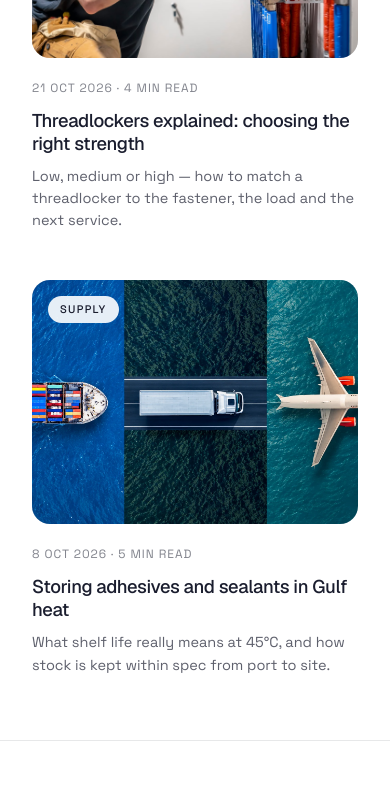
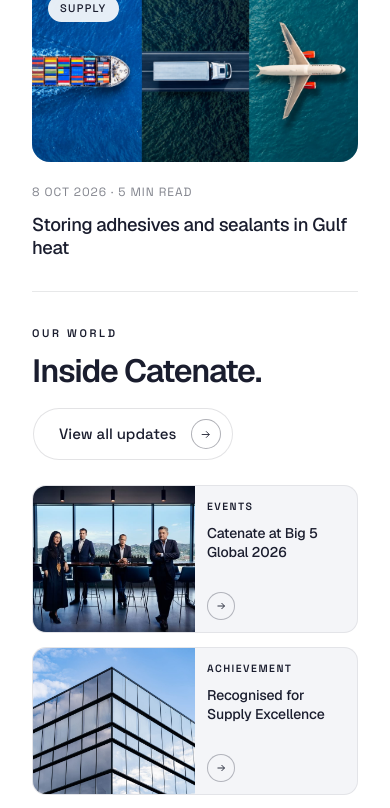
Before and after one commit to Rendersarc2026/Catenate, a Next.js app: page / in a window 390 px wide. Shown: the part 10933-11741 px from the top of the page. Built offline with nearby package versions, Linux system fonts and the light colour scheme.

Commit message:
feat: enhance PostCard and LatestBlog components with responsive design and new company updates section

```diff
--- a/src/components/site/blog/post-card.tsx
+++ b/src/components/site/blog/post-card.tsx
@@ -2,13 +2,28 @@ import Image from "next/image"
 import Link from "next/link"
 
 import { formatPostDate, type BlogPost } from "@/data/catenate"
+import { cn } from "@/lib/utils"
 
-/* One article as an image-led card, linking to its full page. */
-export function PostCard({ post }: { post: BlogPost }) {
+/*
+ * One article as an image-led card, linking to its full page. `compact` drops
+ * the excerpt and uses a wider image, for the home page teaser.
+ */
+export function PostCard({
+  post,
+  compact = false,
+}: {
+  post: BlogPost
+  compact?: boolean
+}) {
   return (
     <article className="group/post">
       <Link href={`/blog/${post.slug}`} className="block">
-        <div className="relative aspect-[4/3] overflow-hidden rounded-[18px] bg-[#e6e7ec]">
+        <div
+          className={cn(
+            "relative overflow-hidden rounded-[18px] bg-[#e6e7ec]",
+            compact ? "aspect-[16/9]" : "aspect-[4/3]"
+          )}
+        >
           <Image
             src={post.image}
             alt=""
@@ -29,9 +44,11 @@ export function PostCard({ post }: { post: BlogPost }) {
         <h3 className="mt-2.5 text-[clamp(1.15rem,1.5vw,1.4rem)] leading-[1.25] font-medium tracking-[-0.02em] text-ink underline decoration-transparent underline-offset-4 transition-colors duration-300 group-hover/post:decoration-ink/40">
           {post.title}
         </h3>
-        <p className="mt-2.5 text-[14.5px] leading-[1.55] text-ink/70">
-          {post.excerpt}
-        </p>
+        {!compact && (
+          <p className="mt-2.5 text-[14.5px] leading-[1.55] text-ink/70">
+            {post.excerpt}
+          </p>
+        )}
       </Link>
     </article>
   )
--- a/src/components/site/latest-blog.tsx
+++ b/src/components/site/latest-blog.tsx
@@ -1,35 +1,115 @@
+import Image from "next/image"
+import Link from "next/link"
+
 import { ArrowButton } from "@/components/site/arrow-button"
 import { PostCard } from "@/components/site/blog/post-card"
 import { Reveal } from "@/components/site/reveal"
-import { blogPosts } from "@/data/catenate"
+import { blogPosts, companyUpdates, type CompanyUpdate } from "@/data/catenate"
+
+function SectionHeading({
+  eyebrow,
+  title,
+  href,
+  cta,
+}: {
+  eyebrow: string
+  title: string
+  href: string
+  cta: string
+}) {
+  return (
+    <Reveal className="mb-[clamp(24px,3vw,40px)] flex flex-wrap items-end justify-between gap-x-8 gap-y-5">
+      <div>
+        <span className="mb-[clamp(10px,1.2vw,16px)] block text-[clamp(11px,0.95vw,14px)] font-semibold tracking-[0.24em] text-ink uppercase">
+          {eyebrow}
+        </span>
+        <h2 className="text-[clamp(2rem,4vw,3.6rem)] leading-[1.05] font-semibold tracking-[-0.035em] text-ink">
+          {title}
+        </h2>
+      </div>
+      <ArrowButton href={href} variant="quiet" size="pill">
+        {cta}
+      </ArrowButton>
+    </Reveal>
+  )
+}
+
+/* A company update: image on the left, category, title and arrow on the right. */
+function UpdateCard({ update }: { update: CompanyUpdate }) {
+  return (
+    <Link
+      href={update.href}
+      className="group/update flex min-h-[148px] overflow-hidden rounded-[14px] border border-ink/8 bg-[#f4f5f8] transition-colors duration-300 hover:bg-[#eceef3]"
+    >
+      <div className="relative w-1/2 shrink-0 overflow-hidden bg-[#e6e7ec]">
+        <Image
+          src={update.image}
+          alt=""
+          fill
+          sizes="(max-width: 640px) 50vw, (max-width: 1024px) 25vw, 12vw"
+          className="object-cover transition-transform duration-800 ease-expo group-hover/update:scale-105"
+        />
+      </div>
+      <div className="flex flex-1 flex-col p-[clamp(12px,1.2vw,18px)]">
+        <span className="text-[10.5px] font-semibold tracking-[0.14em] text-ink uppercase">
+          {update.category}
+        </span>
+        <h3 className="mt-2 text-[clamp(14px,1.05vw,16px)] leading-[1.3] font-medium tracking-[-0.01em] text-ink">
+          {update.title}
+        </h3>
+        <span
+          aria-hidden="true"
+          className="mt-auto grid size-7 place-items-center rounded-full text-ink shadow-[inset_0_0_0_1px_rgb(26_29_46/0.3)] transition-[transform,background-color] duration-250 ease-expo group-hover/update:rotate-45 group-hover/update:bg-ink/5"
+        >
+          <svg viewBox="0 0 24 24" className="size-3 fill-none stroke-current stroke-[1.8]">
+            <path d="M5 12h14M13 6l6 6-6 6" />
+          </svg>
+        </span>
+      </div>
+    </Link>
+  )
+}
 
 /*
- * "Latest blog" — the three newest articles, with a way through to the rest.
+ * "Latest blog" — the three newest articles, then "Inside Catenate": company
+ * news, events and partnerships.
  */
 export function LatestBlog() {
   return (
     <section id="blog" className="section bg-white">
-      <Reveal className="mb-[clamp(28px,4vw,52px)] flex flex-wrap items-end justify-between gap-x-8 gap-y-5">
-        <div>
-          <span className="mb-[clamp(14px,1.6vw,22px)] block text-[clamp(11px,0.95vw,14px)] font-semibold tracking-[0.24em] text-ink uppercase">
-            Insights &amp; Expertise
-          </span>
-          <h2 className="text-[clamp(2rem,4vw,3.6rem)] leading-[1.05] font-semibold tracking-[-0.035em] text-ink">
-            The Catenate Perspective.
-          </h2>
-        </div>
-        <ArrowButton href="/blog" variant="quiet" size="pill">
-          View all posts
-        </ArrowButton>
-      </Reveal>
+      <SectionHeading
+        eyebrow="Insights & Expertise"
+        title="The Catenate Perspective."
+        href="/blog"
+        cta="View all posts"
+      />
 
       <Reveal
         stagger
         step={90}
-        className="grid gap-x-[clamp(20px,2.4vw,36px)] gap-y-12 md:grid-cols-3"
+        className="grid gap-x-[clamp(20px,2.4vw,36px)] gap-y-10 md:grid-cols-3"
       >
         {blogPosts.slice(0, 3).map((post) => (
-          <PostCard key={post.slug} post={post} />
+          <PostCard key={post.slug} post={post} compact />
+        ))}
+      </Reveal>
+
+      <div className="my-[clamp(32px,3.6vw,52px)] border-t border-ink/10" />
+
+      <SectionHeading
+        eyebrow="Our World"
+        title="Inside Catenate."
+        href="/about"
+        cta="View all updates"
+      />
+
+      <Reveal
+        stagger
+        step={90}
+        className="grid gap-[clamp(14px,1.6vw,24px)] sm:grid-cols-2 lg:grid-cols-4"
+      >
+        {companyUpdates.map((update) => (
+          <UpdateCard key={update.title} update={update} />
         ))}
       </Reveal>
     </section>
--- a/src/data/catenate.ts
+++ b/src/data/catenate.ts
@@ -2627,6 +2627,45 @@ export const blogPosts: BlogPost[] = [
 export const blogPostBySlug = (slug: string): BlogPost | undefined =>
   blogPosts.find((post) => post.slug === slug);
 
+export type CompanyUpdate = {
+  category: string;
+  title: string;
+  image: string;
+  href: string;
+};
+
+/*
+ * "Inside Catenate" — company news on the home page. Images are placeholders
+ * until event and award photography is supplied; links point at existing
+ * pages until a news page exists.
+ */
+export const companyUpdates: CompanyUpdate[] = [
+  {
+    category: "Events",
+    title: "Catenate at Big 5 Global 2026",
+    image: "/images/about/team-catenate.jpeg",
+    href: "/about",
+  },
+  {
+    category: "Achievement",
+    title: "Recognised for Supply Excellence",
+    image: "/images/technologies/glass-facade.jpg",
+    href: "/about",
+  },
+  {
+    category: "News",
+    title: "New regional distribution hub in Oman",
+    image: "/images/about/hero-warehouse.jpg",
+    href: "/contact",
+  },
+  {
+    category: "Partnership",
+    title: "Strategic partnership to expand in MENA",
+    image: "/images/about/team-onsite.jpg",
+    href: "/about",
+  },
+];
+
 const MONTHS = ["Jan", "Feb", "Mar", "Apr", "May", "Jun", "Jul", "Aug", "Sep", "Oct", "Nov", "Dec"];
 
 /** "2026-11-04" → "4 Nov 2026". Built by hand so every runtime prints the same. */
```
